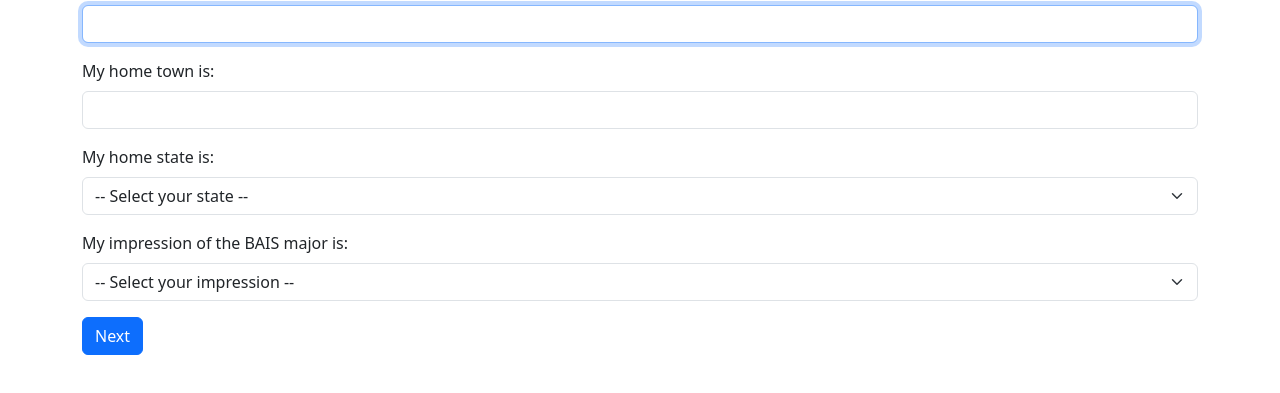
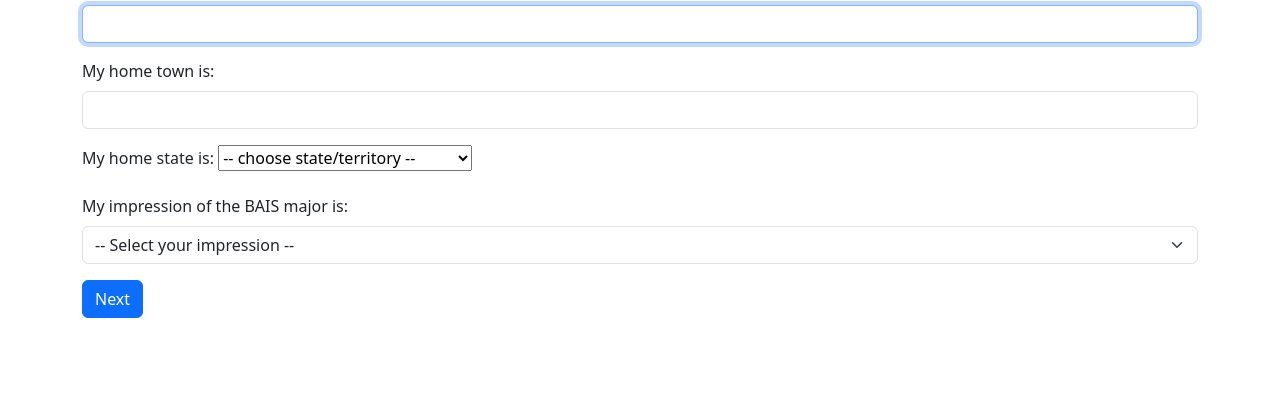
Before and after one commit to mriedl24/mriedl_HW9, a plain HTML site: page mriedl_p1.html in a window 1280 px wide. Shown: the part 137-530 px from the top of the page. Drawn offline with nearby package versions, Linux system fonts and the light colour scheme; some icons are missing.

Commit message:
version2

```diff
--- a/mriedl_p1.html
+++ b/mriedl_p1.html
@@ -38,12 +38,66 @@
 
       <div class="mb-3">
         <label class="form-label">My home state is:</label>
-        <select class="form-select" name="state" required>
-          <option value="" disabled selected>-- Select your state --</option>
-          <option value="IA">Iowa</option>
-          <option value="IL">Illinois</option>
-          <option value="MN">Minnesota</option>
-          <option value="Other">Other</option>
+        <select name="state" id="state-select">
+          <option value="">-- choose state/territory --</option>
+          <option value="AL">AL</option>
+          <option value="AK">AK</option>
+          <option value="AZ">AZ</option>
+          <option value="AR">AR</option>
+          <option value="CA">CA</option>
+          <option value="CO">CO</option>
+          <option value="CT">CT</option>
+          <option value="DE">DE</option>
+          <option value="FL">FL</option>
+          <option value="GA">GA</option>
+          <option value="HI">HI</option>
+          <option value="ID">ID</option>
+          <option value="IL">IL</option>
+          <option value="IN">IN</option>
+          <option value="IA">IA</option>
+          <option value="KS">KS</option>
+          <option value="KY">KY</option>
+          <option value="LA">LA</option>
+          <option value="ME">ME</option>
+          <option value="MD">MD</option>
+          <option value="MA">MA</option>
+          <option value="MI">MI</option>
+          <option value="MN">MN</option>
+          <option value="MS">MS</option>
+          <option value="MO">MO</option>
+          <option value="MT">MT</option>
+          <option value="NE">NE</option>
+          <option value="NV">NV</option>
+          <option value="NH">NH</option>
+          <option value="NJ">NJ</option>
+          <option value="NM">NM</option>
+          <option value="NY">NY</option>
+          <option value="NC">NC</option>
+          <option value="ND">ND</option>
+          <option value="OH">OH</option>
+          <option value="OK">OK</option>
+          <option value="OR">OR</option>
+          <option value="PA">PA</option>
+          <option value="RI">RI</option>
+          <option value="SC">SC</option>
+          <option value="SD">SD</option>
+          <option value="TN">TN</option>
+          <option value="TX">TX</option>
+          <option value="UT">UT</option>
+          <option value="VT">VT</option>
+          <option value="VA">VA</option>
+          <option value="WA">WA</option>
+          <option value="WV">WV</option>
+          <option value="WI">WI</option>
+          <option value="WY">WY</option>
+          <!-- Added Washington D.C. -->
+          <option value="DC">DC - Washington D.C.</option>
+          <!-- Added U.S. Territories -->
+          <option value="AS">AS - American Samoa</option>
+          <option value="GU">GU - Guam</option>
+          <option value="MP">MP - Northern Mariana Islands</option>
+          <option value="PR">PR - Puerto Rico</option>
+          <option value="VI">VI - U.S. Virgin Islands</option>
         </select>
       </div>
 
```
